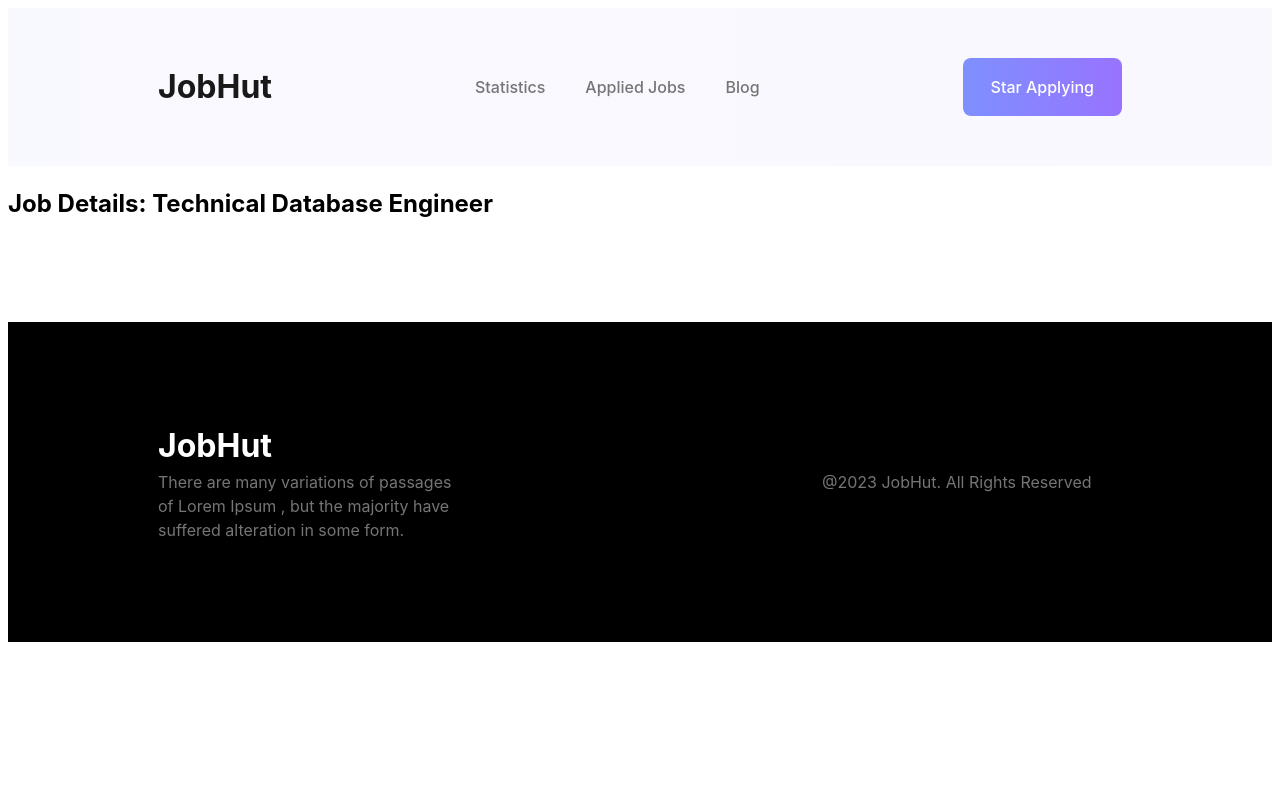
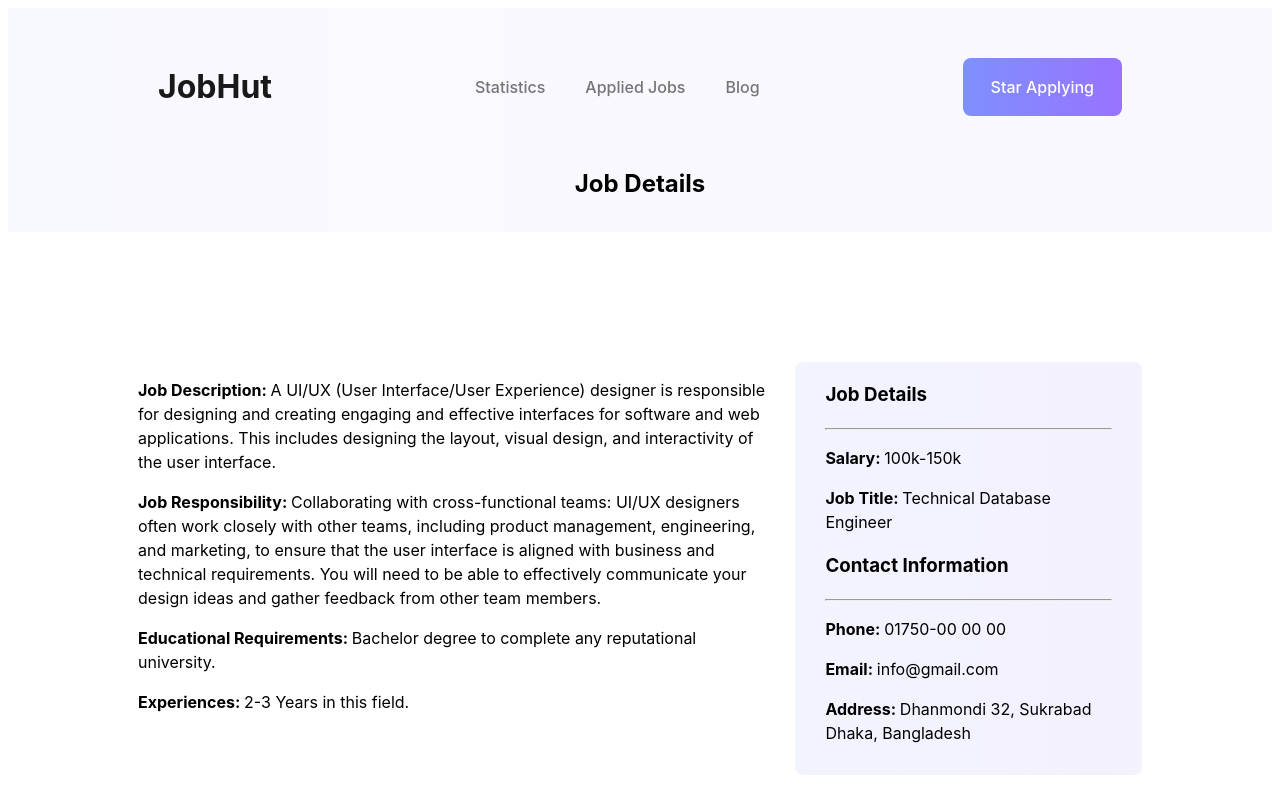
Before and after one commit to Rafiulsam/job-hunt-react, a React (Vite) app: page /job/1 in a window 1280 px wide. Shown: the top 797 px of the page. Built offline with nearby package versions, Linux system fonts and the light colour scheme.

Commit message:
job details added

```diff
--- a/src/components/JobDetails/JobDetails.css
+++ b/src/components/JobDetails/JobDetails.css
@@ -0,0 +1,30 @@
+.title{
+    margin: 0;
+    padding-bottom: 30px;
+    background: linear-gradient(90deg, rgba(126, 144, 254, 0.05) 0%, rgba(152, 115, 255, 0.05) 100%);
+    text-align: center;
+}
+.job-details{
+    padding: 130px;
+    display: flex;
+    justify-content: space-between;
+    gap: 24px;
+}
+.job-details p{
+    margin-top: 16px;
+}
+.job-details button{
+    margin-top: 24px;
+    width: 100%;
+}
+
+.job-description{
+    width: 870px;
+}
+.job-info{
+    padding: 0 30px 30px 30px;
+    background: linear-gradient(90deg, rgba(126, 144, 254, 0.10) 0%, rgba(152, 115, 255, 0.10) 100%);
+    display: flex;
+    flex-direction: column;
+    border-radius: 8px;
+}
--- a/src/components/JobDetails/JobDetails.jsx
+++ b/src/components/JobDetails/JobDetails.jsx
@@ -3,14 +3,41 @@ import './JobDetails.css'
 import { useLoaderData, useParams } from 'react-router-dom';
 const JobDetails = () => {
     const jobData = useLoaderData()
-    const {id} = useParams()
+    const { id } = useParams()
     const idStr = parseInt(id)
-    const job = jobData.find(job=> job.id === idStr)
+    const job = jobData.find(job => job.id === idStr)
     console.log(job);
+    const { job_description, job_responsibility, company_name, educational_requirements, experiences, salary, job_title, contact_information } = job
 
     return (
         <div>
-            <h2>Job Details: {job.job_title} </h2>
+            <h2 className='title'>Job Details</h2>
+            <div className='job-details'>
+                <div className='job-description'>
+                    <p><strong>Job Description: </strong> {job_description}</p>
+                    <p><strong>Job Responsibility: </strong>{job_responsibility}</p>
+                    <p><strong>Educational Requirements: </strong>{educational_requirements}</p>
+                    <p><strong>Experiences: </strong> {experiences}</p>
+                </div>
+                <div>
+                    <div className='job-info'>
+                        <div>
+                            <h3>Job Details</h3>
+                            <hr />
+                            <p><strong>Salary: </strong>{salary}</p>
+                            <p><strong>Job Title: </strong>{job_title}</p>
+                        </div>
+                        <div>
+                            <h3>Contact Information</h3>
+                            <hr />
+                            <p><strong>Phone: </strong>{contact_information.phone}</p>
+                            <p><strong>Email: </strong>{contact_information.email}</p>
+                            <p><strong>Address: </strong>{contact_information.address}</p>
+                        </div>
+                    </div>
+                    <button>Apply Now</button>
+                </div>
+            </div>
         </div>
     );
 };
```
